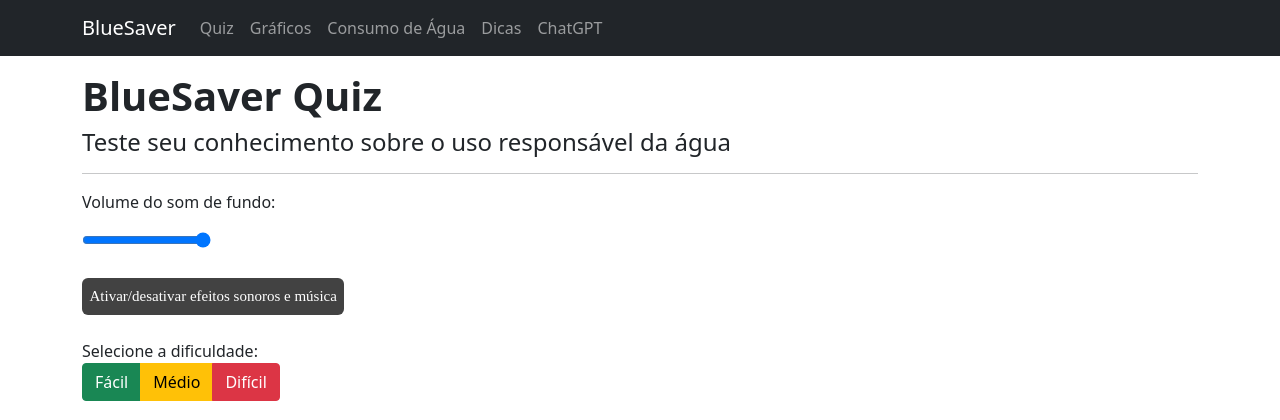
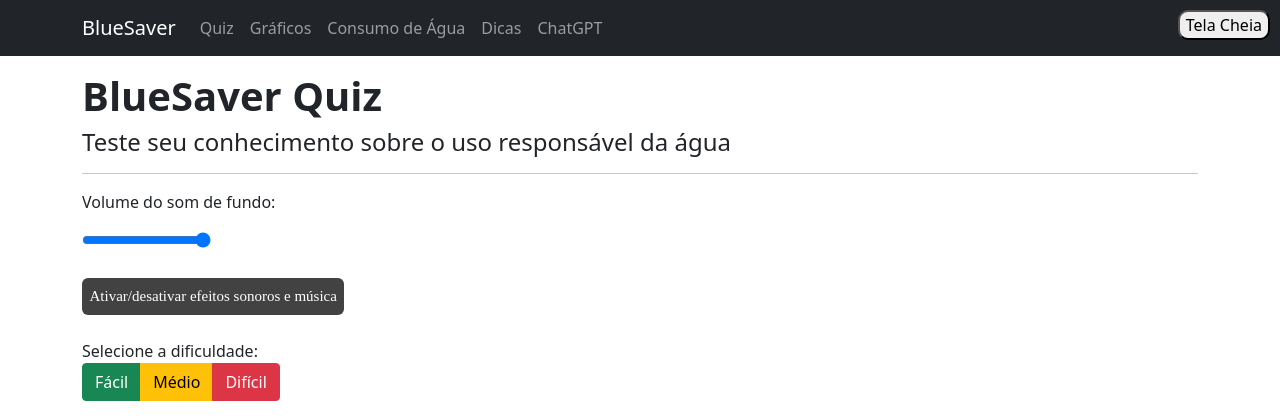
Before and after one commit to Sergio-Daniel-Pires/BlueSaver, a Flask app: page /quiz/ in a window 1280 px wide. Shown: the top 420 px of the page. Run offline with Flask 3, Linux system fonts and the light colour scheme; data that the repository does not hold is empty; parts of the project's set-up code (start-up, migrations or seed data) failed here and were passed over; some libraries are stand-ins or nearby versions.

Commit message:
Finalizando o botão tela cheia

```diff
--- a/static/fullscreen.js
+++ b/static/fullscreen.js
@@ -4,7 +4,7 @@ function toggleFullscreen(){
     // Verificar se o navegador suporta a API Fullscreen
 
     // Adicionar um evento de clique ao botão
-    btnFullScreen.addEventListener('click', function() {
+
     if(document.fullscreenElement){
         if(document.exitFullscreen){
             document.exitFullscreen();
@@ -18,5 +18,5 @@ function toggleFullscreen(){
         }
     }
 
-    });
+
 }
--- a/static/style.css
+++ b/static/style.css
@@ -97,7 +97,7 @@ body {
 }
 
 .tela_cheia {
-    display: none;
+    display: block;
     position: fixed;
     right: 10px; /* Distância do lado esquerdo */
     top: 10px; /* Distância do topo */
```
Lines whose indentation alone changed are shown as unchanged.
